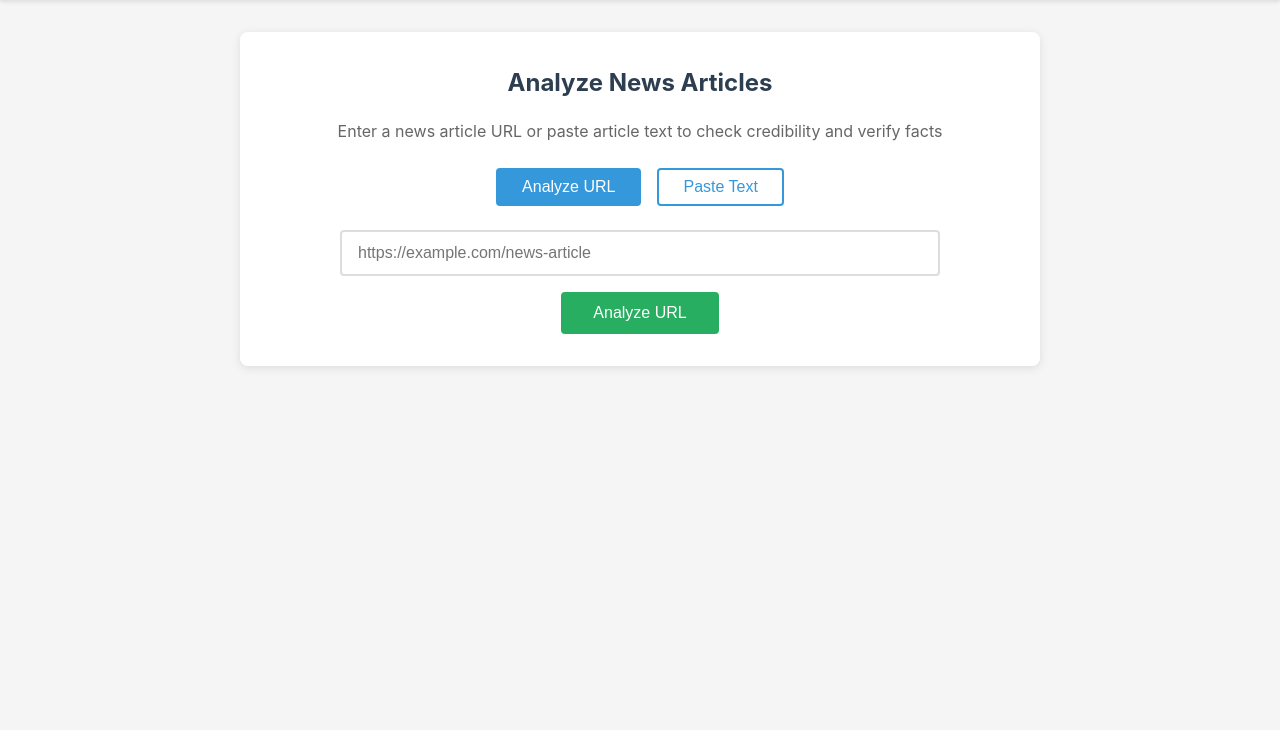
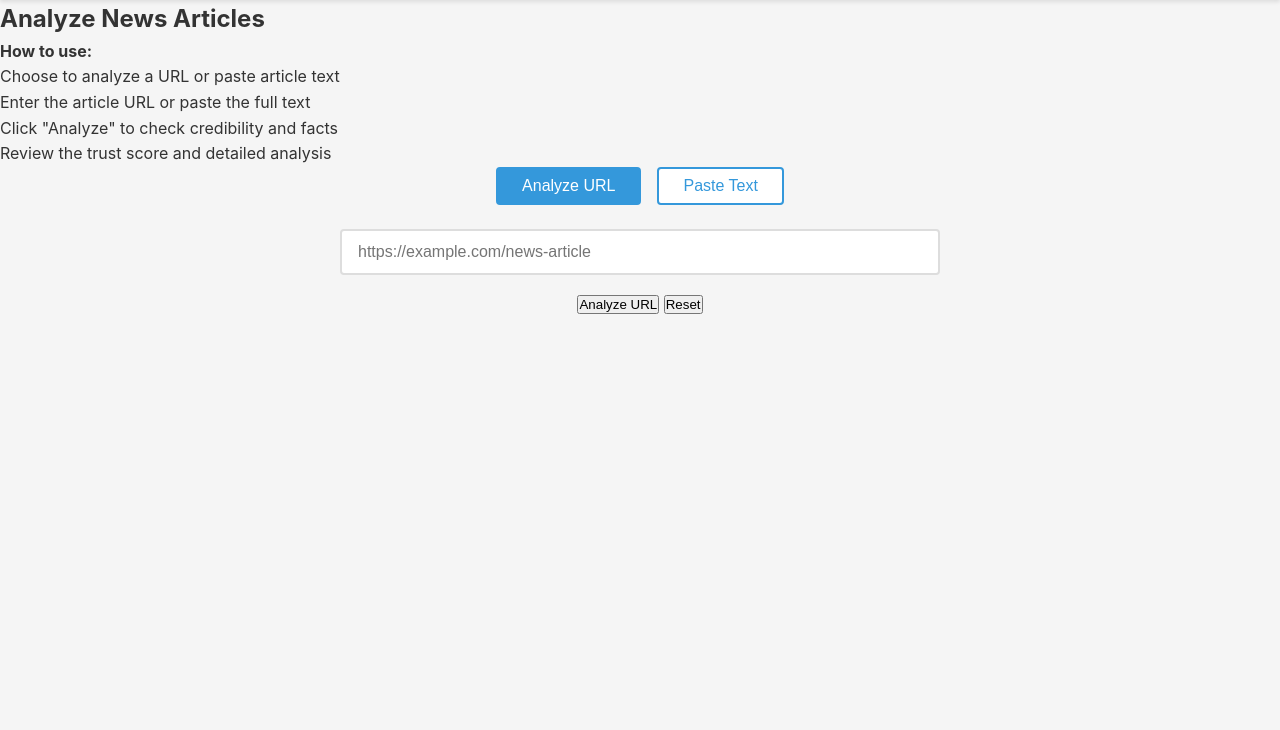
Before and after one commit to Hyperiongate/News, a Flask app: page / in a window 1280 px wide. Shown: the part 70-800 px from the top of the page. Run offline with Flask 3, Linux system fonts and the light colour scheme.

Commit message:
Update index.html

```diff
--- a/templates/index.html
+++ b/templates/index.html
@@ -2,7 +2,6 @@
 FILE: templates/index.html
 LOCATION: news/templates/index.html
 PURPOSE: Main page for news analyzer service
-DEPENDENCIES: base.html, style.css, main.js
 -->
 <!DOCTYPE html>
 <html lang="en">
@@ -22,10 +21,20 @@ DEPENDENCIES: base.html, style.css, main.js
     </nav>
 
     <!-- Main Content -->
-    <div class="container">
-        <div class="analyzer-box">
+    <main class="main-content">
+        <div class="analyzer-container">
             <h2>Analyze News Articles</h2>
-            <p>Enter a news article URL or paste article text to check credibility and verify facts</p>
+
+            <!-- Instructions -->
+            <div class="instructions">
+                <p><strong>How to use:</strong></p>
+                <ol>
+                    <li>Choose to analyze a URL or paste article text</li>
+                    <li>Enter the article URL or paste the full text</li>
+                    <li>Click "Analyze" to check credibility and facts</li>
+                    <li>Review the trust score and detailed analysis</li>
+                </ol>
+            </div>
 
             <!-- Tab buttons -->
             <div class="input-tabs">
@@ -39,7 +48,10 @@ DEPENDENCIES: base.html, style.css, main.js
                        id="urlInput"
                        placeholder="https://example.com/news-article"
                        class="url-input">
-                <button id="analyzeBtn" class="analyze-btn">Analyze URL</button>
+                <div class="button-group">
+                    <button id="analyzeBtn" class="btn btn-primary">Analyze URL</button>
+                    <button id="resetBtn" class="btn btn-secondary">Reset</button>
+                </div>
             </div>
 
             <!-- Text input (hidden by default) -->
@@ -48,7 +60,10 @@ DEPENDENCIES: base.html, style.css, main.js
                           placeholder="Paste article text here..."
                           class="text-input"
                           rows="10"></textarea>
-                <button id="analyzeTextBtn" class="analyze-btn">Analyze Text</button>
+                <div class="button-group">
+                    <button id="analyzeTextBtn" class="btn btn-primary">Analyze Text</button>
+                    <button id="resetTextBtn" class="btn btn-secondary">Reset</button>
+                </div>
             </div>
 
             <div id="loading" class="loading hidden">
@@ -59,9 +74,16 @@ DEPENDENCIES: base.html, style.css, main.js
             <div id="results" class="results hidden">
                 <!-- Results will appear here -->
             </div>
+
+            <!-- Resources section -->
+            <div id="resources" class="resources hidden">
+                <h4>Analysis Resources Used:</h4>
+                <ul id="resourcesList"></ul>
+            </div>
         </div>
-    </div>
+    </main>
 
     <script src="/static/js/main.js"></script>
+    <script src="/static/js/ui.js"></script>
 </body>
 </html>
```
